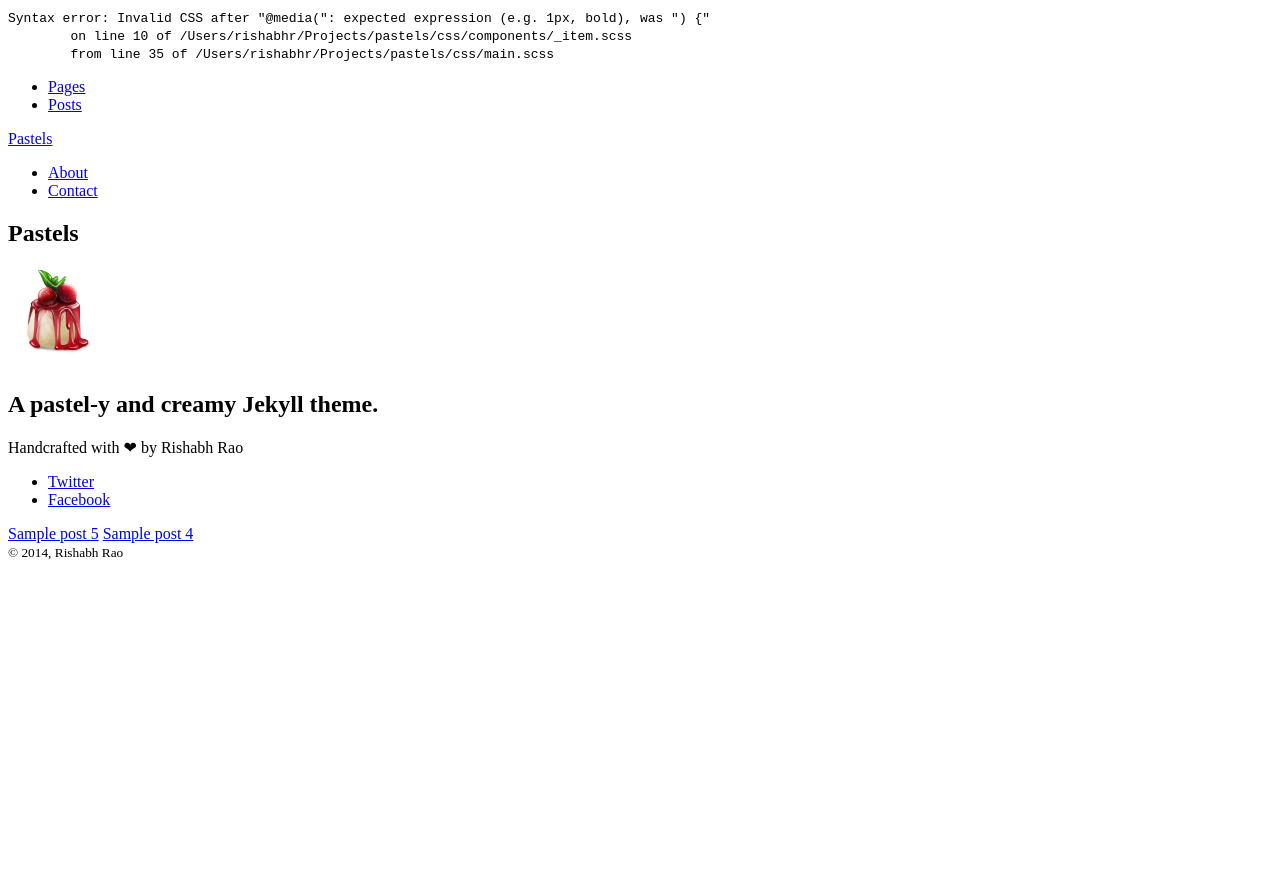
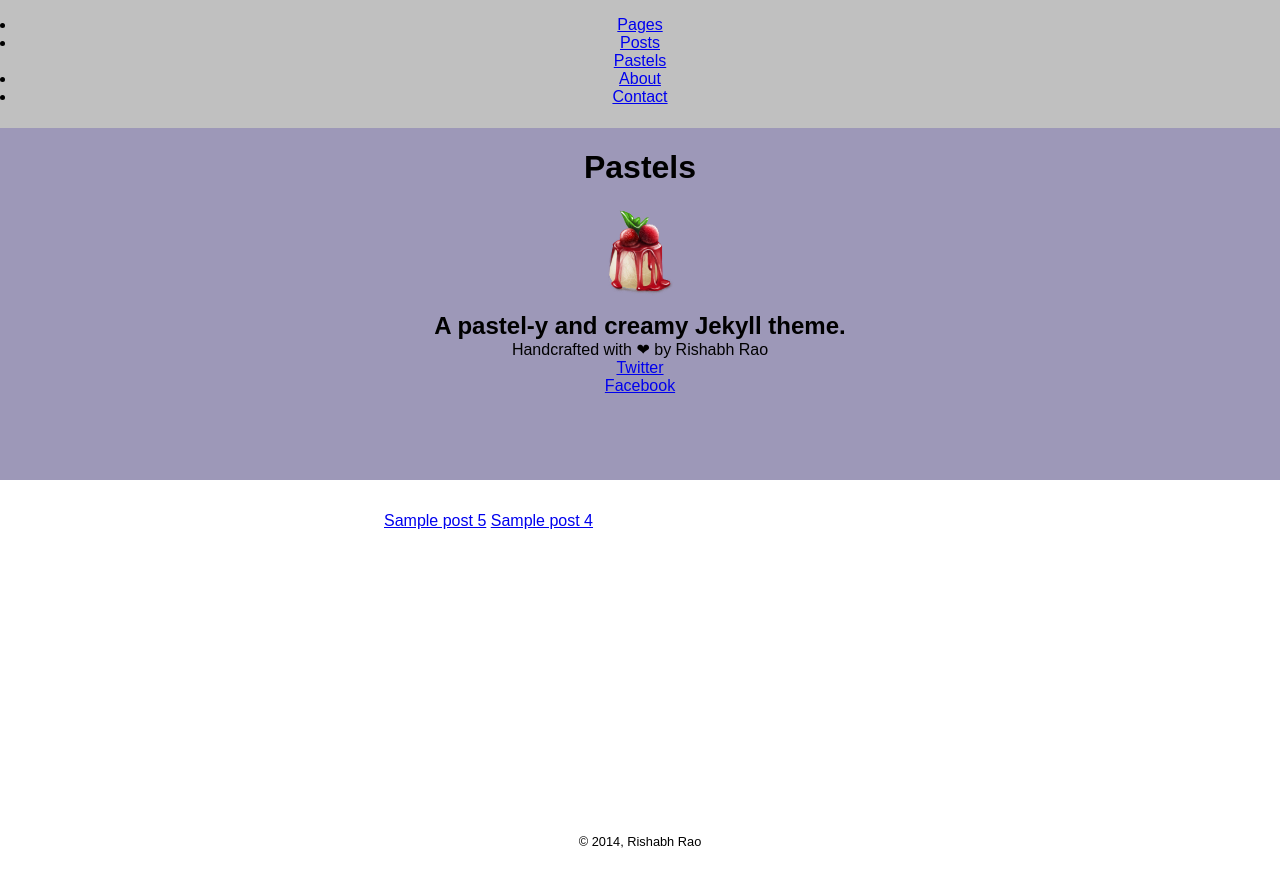
Before and after one commit to rishabh-ink/pastels, a Jekyll site: the page built from index.html, in a window 1280 px wide. Shown: the top 887 px of the page. Built offline with Jekyll 4.4.1, drawn with Linux system fonts in a browser that asks for light colours; Markdown is read by kramdown in place of the engine named in the settings.

Commit message:
Moved menu style rules to its own file.

```diff
--- a/css/components/_header.scss
+++ b/css/components/_header.scss
@@ -7,7 +7,3 @@
   top: 0;
   z-index: $header-zindex;
 }
-
-.menu {
-  list-style: none;
-}
--- /dev/null
+++ b/css/components/_menu.scss
@@ -0,0 +1,3 @@
+.menu {
+  list-style: none;
+}
--- a/css/main.css
+++ b/css/main.css
@@ -1,89 +1,541 @@
-/*
-Syntax error: Invalid CSS after "@media(": expected expression (e.g. 1px, bold), was ") {"
-        on line 10 of /Users/rishabhr/Projects/pastels/css/components/_item.scss
-        from line 35 of /Users/rishabhr/Projects/pastels/css/main.scss
+@charset "UTF-8";
+/**
+ * ⚑ Project scaffolding
+ */
+/*! normalize.css v2.1.3 | MIT License | git.io/normalize */
+/* ==========================================================================
+   HTML5 display definitions
+   ========================================================================== */
+/**
+ * Correct `block` display not defined in IE 8/9.
+ */
+/* line 22, ../lib/normalize-css/normalize.css */
+article,
+aside,
+details,
+figcaption,
+figure,
+footer,
+header,
+hgroup,
+main,
+nav,
+section,
+summary {
+  display: block;
+}
 
-Backtrace:
-/Users/rishabhr/Projects/pastels/css/components/_item.scss:10
-/Users/rishabhr/Projects/pastels/css/main.scss:35
-/Users/rishabhr/.rvm/gems/ruby-1.9.3-p448/gems/sass-3.2.13/lib/sass/scss/parser.rb:1149:in `expected'
-/Users/rishabhr/.rvm/gems/ruby-1.9.3-p448/gems/sass-3.2.13/lib/sass/script/lexer.rb:199:in `expected!'
-/Users/rishabhr/.rvm/gems/ruby-1.9.3-p448/gems/sass-3.2.13/lib/sass/script/parser.rb:471:in `assert_expr'
-/Users/rishabhr/.rvm/gems/ruby-1.9.3-p448/gems/sass-3.2.13/lib/sass/script/parser.rb:49:in `parse'
-/Users/rishabhr/.rvm/gems/ruby-1.9.3-p448/gems/sass-3.2.13/lib/sass/scss/parser.rb:1022:in `sass_script'
-/Users/rishabhr/.rvm/gems/ruby-1.9.3-p448/gems/sass-3.2.13/lib/sass/scss/parser.rb:405:in `media_expr'
-/Users/rishabhr/.rvm/gems/ruby-1.9.3-p448/gems/sass-3.2.13/lib/sass/scss/parser.rb:387:in `media_query'
-/Users/rishabhr/.rvm/gems/ruby-1.9.3-p448/gems/sass-3.2.13/lib/sass/scss/parser.rb:354:in `media_query_list'
-/Users/rishabhr/.rvm/gems/ruby-1.9.3-p448/gems/sass-3.2.13/lib/sass/scss/parser.rb:1066:in `expr!'
-/Users/rishabhr/.rvm/gems/ruby-1.9.3-p448/gems/sass-3.2.13/lib/sass/scss/parser.rb:349:in `media_directive'
-/Users/rishabhr/.rvm/gems/ruby-1.9.3-p448/gems/sass-3.2.13/lib/sass/scss/parser.rb:174:in `special_directive'
-/Users/rishabhr/.rvm/gems/ruby-1.9.3-p448/gems/sass-3.2.13/lib/sass/scss/parser.rb:146:in `directive'
-/Users/rishabhr/.rvm/gems/ruby-1.9.3-p448/gems/sass-3.2.13/lib/sass/scss/parser.rb:553:in `block_child'
-/Users/rishabhr/.rvm/gems/ruby-1.9.3-p448/gems/sass-3.2.13/lib/sass/scss/parser.rb:546:in `block_contents'
-/Users/rishabhr/.rvm/gems/ruby-1.9.3-p448/gems/sass-3.2.13/lib/sass/scss/parser.rb:82:in `stylesheet'
-/Users/rishabhr/.rvm/gems/ruby-1.9.3-p448/gems/sass-3.2.13/lib/sass/scss/parser.rb:27:in `parse'
-/Users/rishabhr/.rvm/gems/ruby-1.9.3-p448/gems/sass-3.2.13/lib/sass/engine.rb:342:in `_to_tree'
-/Users/rishabhr/.rvm/gems/ruby-1.9.3-p448/gems/sass-3.2.13/lib/sass/engine.rb:274:in `to_tree'
-/Users/rishabhr/.rvm/gems/ruby-1.9.3-p448/gems/sass-3.2.13/lib/sass/tree/visitors/perform.rb:225:in `visit_import'
-/Users/rishabhr/.rvm/gems/ruby-1.9.3-p448/gems/sass-3.2.13/lib/sass/tree/visitors/base.rb:37:in `visit'
-/Users/rishabhr/.rvm/gems/ruby-1.9.3-p448/gems/sass-3.2.13/lib/sass/tree/visitors/perform.rb:100:in `visit'
-/Users/rishabhr/.rvm/gems/ruby-1.9.3-p448/gems/sass-3.2.13/lib/sass/tree/visitors/base.rb:53:in `block in visit_children'
-/Users/rishabhr/.rvm/gems/ruby-1.9.3-p448/gems/sass-3.2.13/lib/sass/tree/visitors/base.rb:53:in `map'
-/Users/rishabhr/.rvm/gems/ruby-1.9.3-p448/gems/sass-3.2.13/lib/sass/tree/visitors/base.rb:53:in `visit_children'
-/Users/rishabhr/.rvm/gems/ruby-1.9.3-p448/gems/sass-3.2.13/lib/sass/tree/visitors/perform.rb:109:in `block in visit_children'
-/Users/rishabhr/.rvm/gems/ruby-1.9.3-p448/gems/sass-3.2.13/lib/sass/tree/visitors/perform.rb:121:in `with_environment'
-/Users/rishabhr/.rvm/gems/ruby-1.9.3-p448/gems/sass-3.2.13/lib/sass/tree/visitors/perform.rb:108:in `visit_children'
-/Users/rishabhr/.rvm/gems/ruby-1.9.3-p448/gems/sass-3.2.13/lib/sass/tree/visitors/base.rb:37:in `block in visit'
-/Users/rishabhr/.rvm/gems/ruby-1.9.3-p448/gems/sass-3.2.13/lib/sass/tree/visitors/perform.rb:128:in `visit_root'
-/Users/rishabhr/.rvm/gems/ruby-1.9.3-p448/gems/sass-3.2.13/lib/sass/tree/visitors/base.rb:37:in `visit'
-/Users/rishabhr/.rvm/gems/ruby-1.9.3-p448/gems/sass-3.2.13/lib/sass/tree/visitors/perform.rb:100:in `visit'
-/Users/rishabhr/.rvm/gems/ruby-1.9.3-p448/gems/sass-3.2.13/lib/sass/tree/visitors/perform.rb:7:in `visit'
-/Users/rishabhr/.rvm/gems/ruby-1.9.3-p448/gems/sass-3.2.13/lib/sass/tree/root_node.rb:20:in `render'
-/Users/rishabhr/.rvm/gems/ruby-1.9.3-p448/gems/sass-3.2.13/lib/sass/engine.rb:315:in `_render'
-/Users/rishabhr/.rvm/gems/ruby-1.9.3-p448/gems/sass-3.2.13/lib/sass/engine.rb:262:in `render'
-/Users/rishabhr/.rvm/gems/ruby-1.9.3-p448/gems/compass-0.12.2/lib/compass/compiler.rb:140:in `block (2 levels) in compile'
-/Users/rishabhr/.rvm/gems/ruby-1.9.3-p448/gems/compass-0.12.2/lib/compass/compiler.rb:126:in `timed'
-/Users/rishabhr/.rvm/gems/ruby-1.9.3-p448/gems/compass-0.12.2/lib/compass/compiler.rb:139:in `block in compile'
-/Users/rishabhr/.rvm/gems/ruby-1.9.3-p448/gems/compass-0.12.2/lib/compass/logger.rb:45:in `red'
-/Users/rishabhr/.rvm/gems/ruby-1.9.3-p448/gems/compass-0.12.2/lib/compass/compiler.rb:138:in `compile'
-/Users/rishabhr/.rvm/gems/ruby-1.9.3-p448/gems/compass-0.12.2/lib/compass/compiler.rb:118:in `compile_if_required'
-/Users/rishabhr/.rvm/gems/ruby-1.9.3-p448/gems/compass-0.12.2/lib/compass/compiler.rb:103:in `block (2 levels) in run'
-/Users/rishabhr/.rvm/gems/ruby-1.9.3-p448/gems/compass-0.12.2/lib/compass/compiler.rb:101:in `each'
-/Users/rishabhr/.rvm/gems/ruby-1.9.3-p448/gems/compass-0.12.2/lib/compass/compiler.rb:101:in `block in run'
-/Users/rishabhr/.rvm/gems/ruby-1.9.3-p448/gems/compass-0.12.2/lib/compass/compiler.rb:126:in `timed'
-/Users/rishabhr/.rvm/gems/ruby-1.9.3-p448/gems/compass-0.12.2/lib/compass/compiler.rb:100:in `run'
-/Users/rishabhr/.rvm/gems/ruby-1.9.3-p448/gems/compass-0.12.2/lib/compass/commands/watch_project.rb:147:in `recompile'
-/Users/rishabhr/.rvm/gems/ruby-1.9.3-p448/gems/fssm-0.2.10/lib/fssm/path.rb:73:in `call'
-/Users/rishabhr/.rvm/gems/ruby-1.9.3-p448/gems/fssm-0.2.10/lib/fssm/path.rb:73:in `run_callback'
-/Users/rishabhr/.rvm/gems/ruby-1.9.3-p448/gems/fssm-0.2.10/lib/fssm/path.rb:55:in `callback_action'
-/Users/rishabhr/.rvm/gems/ruby-1.9.3-p448/gems/fssm-0.2.10/lib/fssm/path.rb:35:in `update'
-/Users/rishabhr/.rvm/gems/ruby-1.9.3-p448/gems/fssm-0.2.10/lib/fssm/state/directory.rb:39:in `block in modified'
-/Users/rishabhr/.rvm/gems/ruby-1.9.3-p448/gems/fssm-0.2.10/lib/fssm/state/directory.rb:37:in `each'
-/Users/rishabhr/.rvm/gems/ruby-1.9.3-p448/gems/fssm-0.2.10/lib/fssm/state/directory.rb:37:in `modified'
-/Users/rishabhr/.rvm/gems/ruby-1.9.3-p448/gems/fssm-0.2.10/lib/fssm/state/directory.rb:18:in `refresh'
-/Users/rishabhr/.rvm/gems/ruby-1.9.3-p448/gems/fssm-0.2.10/lib/fssm/backends/rbfsevent.rb:30:in `block in temporary_multipath_handler'
-/Users/rishabhr/.rvm/gems/ruby-1.9.3-p448/gems/fssm-0.2.10/lib/fssm/backends/rbfsevent.rb:27:in `each'
-/Users/rishabhr/.rvm/gems/ruby-1.9.3-p448/gems/fssm-0.2.10/lib/fssm/backends/rbfsevent.rb:27:in `temporary_multipath_handler'
-/Users/rishabhr/.rvm/gems/ruby-1.9.3-p448/gems/fssm-0.2.10/lib/fssm/backends/rbfsevent.rb:17:in `block (2 levels) in run'
-/Users/rishabhr/.rvm/gems/ruby-1.9.3-p448/gems/fssm-0.2.10/lib/fssm/backends/rbfsevent.rb:16:in `each'
-/Users/rishabhr/.rvm/gems/ruby-1.9.3-p448/gems/fssm-0.2.10/lib/fssm/backends/rbfsevent.rb:16:in `block in run'
-/Users/rishabhr/.rvm/gems/ruby-1.9.3-p448@global/gems/rb-fsevent-0.9.4/lib/rb-fsevent/fsevent.rb:45:in `call'
-/Users/rishabhr/.rvm/gems/ruby-1.9.3-p448@global/gems/rb-fsevent-0.9.4/lib/rb-fsevent/fsevent.rb:45:in `run'
-/Users/rishabhr/.rvm/gems/ruby-1.9.3-p448/gems/fssm-0.2.10/lib/fssm/backends/rbfsevent.rb:20:in `run'
-/Users/rishabhr/.rvm/gems/ruby-1.9.3-p448/gems/fssm-0.2.10/lib/fssm/monitor.rb:26:in `run'
-/Users/rishabhr/.rvm/gems/ruby-1.9.3-p448/gems/fssm-0.2.10/lib/fssm.rb:70:in `monitor'
-/Users/rishabhr/.rvm/gems/ruby-1.9.3-p448/gems/compass-0.12.2/lib/compass/commands/watch_project.rb:87:in `perform'
-/Users/rishabhr/.rvm/gems/ruby-1.9.3-p448/gems/compass-0.12.2/lib/compass/commands/base.rb:18:in `execute'
-/Users/rishabhr/.rvm/gems/ruby-1.9.3-p448/gems/compass-0.12.2/lib/compass/commands/project_base.rb:19:in `execute'
-/Users/rishabhr/.rvm/gems/ruby-1.9.3-p448/gems/compass-0.12.2/lib/compass/exec/sub_command_ui.rb:43:in `perform!'
-/Users/rishabhr/.rvm/gems/ruby-1.9.3-p448/gems/compass-0.12.2/lib/compass/exec/sub_command_ui.rb:15:in `run!'
-/Users/rishabhr/.rvm/gems/ruby-1.9.3-p448/gems/compass-0.12.2/bin/compass:30:in `block in <top (required)>'
-/Users/rishabhr/.rvm/gems/ruby-1.9.3-p448/gems/compass-0.12.2/bin/compass:44:in `call'
-/Users/rishabhr/.rvm/gems/ruby-1.9.3-p448/gems/compass-0.12.2/bin/compass:44:in `<top (required)>'
-/Users/rishabhr/.rvm/gems/ruby-1.9.3-p448/bin/compass:19:in `load'
-/Users/rishabhr/.rvm/gems/ruby-1.9.3-p448/bin/compass:19:in `<main>'
-*/
-body:before {
-  white-space: pre;
-  font-family: monospace;
-  content: "Syntax error: Invalid CSS after \"@media(\": expected expression (e.g. 1px, bold), was \") {\"\A         on line 10 of /Users/rishabhr/Projects/pastels/css/components/_item.scss\A         from line 35 of /Users/rishabhr/Projects/pastels/css/main.scss"; }
+/**
+ * Correct `inline-block` display not defined in IE 8/9.
+ */
+/* line 32, ../lib/normalize-css/normalize.css */
+audio,
+canvas,
+video {
+  display: inline-block;
+}
+
+/**
+ * Prevent modern browsers from displaying `audio` without controls.
+ * Remove excess height in iOS 5 devices.
+ */
+/* line 41, ../lib/normalize-css/normalize.css */
+audio:not([controls]) {
+  display: none;
+  height: 0;
+}
+
+/**
+ * Address `[hidden]` styling not present in IE 8/9.
+ * Hide the `template` element in IE, Safari, and Firefox < 22.
+ */
+/* line 52, ../lib/normalize-css/normalize.css */
+[hidden],
+template {
+  display: none;
+}
+
+/* ==========================================================================
+   Base
+   ========================================================================== */
+/**
+ * 1. Set default font family to sans-serif.
+ * 2. Prevent iOS text size adjust after orientation change, without disabling
+ *    user zoom.
+ */
+/* line 66, ../lib/normalize-css/normalize.css */
+html {
+  font-family: sans-serif;
+  /* 1 */
+  -ms-text-size-adjust: 100%;
+  /* 2 */
+  -webkit-text-size-adjust: 100%;
+  /* 2 */
+}
+
+/**
+ * Remove default margin.
+ */
+/* line 76, ../lib/normalize-css/normalize.css */
+body {
+  margin: 0;
+}
+
+/* ==========================================================================
+   Links
+   ========================================================================== */
+/**
+ * Remove the gray background color from active links in IE 10.
+ */
+/* line 88, ../lib/normalize-css/normalize.css */
+a {
+  background: transparent;
+}
+
+/**
+ * Address `outline` inconsistency between Chrome and other browsers.
+ */
+/* line 96, ../lib/normalize-css/normalize.css */
+a:focus {
+  outline: thin dotted;
+}
+
+/**
+ * Improve readability when focused and also mouse hovered in all browsers.
+ */
+/* line 105, ../lib/normalize-css/normalize.css */
+a:active,
+a:hover {
+  outline: 0;
+}
+
+/* ==========================================================================
+   Typography
+   ========================================================================== */
+/**
+ * Address variable `h1` font-size and margin within `section` and `article`
+ * contexts in Firefox 4+, Safari 5, and Chrome.
+ */
+/* line 118, ../lib/normalize-css/normalize.css */
+h1 {
+  font-size: 2em;
+  margin: 0.67em 0;
+}
+
+/**
+ * Address styling not present in IE 8/9, Safari 5, and Chrome.
+ */
+/* line 127, ../lib/normalize-css/normalize.css */
+abbr[title] {
+  border-bottom: 1px dotted;
+}
+
+/**
+ * Address style set to `bolder` in Firefox 4+, Safari 5, and Chrome.
+ */
+/* line 136, ../lib/normalize-css/normalize.css */
+b,
+strong {
+  font-weight: bold;
+}
+
+/**
+ * Address styling not present in Safari 5 and Chrome.
+ */
+/* line 144, ../lib/normalize-css/normalize.css */
+dfn {
+  font-style: italic;
+}
+
+/**
+ * Address differences between Firefox and other browsers.
+ */
+/* line 152, ../lib/normalize-css/normalize.css */
+hr {
+  -moz-box-sizing: content-box;
+  box-sizing: content-box;
+  height: 0;
+}
+
+/**
+ * Address styling not present in IE 8/9.
+ */
+/* line 162, ../lib/normalize-css/normalize.css */
+mark {
+  background: #ff0;
+  color: #000;
+}
+
+/**
+ * Correct font family set oddly in Safari 5 and Chrome.
+ */
+/* line 174, ../lib/normalize-css/normalize.css */
+code,
+kbd,
+pre,
+samp {
+  font-family: monospace, serif;
+  font-size: 1em;
+}
+
+/**
+ * Improve readability of pre-formatted text in all browsers.
+ */
+/* line 183, ../lib/normalize-css/normalize.css */
+pre {
+  white-space: pre-wrap;
+}
+
+/**
+ * Set consistent quote types.
+ */
+/* line 191, ../lib/normalize-css/normalize.css */
+q {
+  quotes: "\201C" "\201D" "\2018" "\2019";
+}
+
+/**
+ * Address inconsistent and variable font size in all browsers.
+ */
+/* line 199, ../lib/normalize-css/normalize.css */
+small {
+  font-size: 80%;
+}
+
+/**
+ * Prevent `sub` and `sup` affecting `line-height` in all browsers.
+ */
+/* line 208, ../lib/normalize-css/normalize.css */
+sub,
+sup {
+  font-size: 75%;
+  line-height: 0;
+  position: relative;
+  vertical-align: baseline;
+}
+
+/* line 215, ../lib/normalize-css/normalize.css */
+sup {
+  top: -0.5em;
+}
+
+/* line 219, ../lib/normalize-css/normalize.css */
+sub {
+  bottom: -0.25em;
+}
+
+/* ==========================================================================
+   Embedded content
+   ========================================================================== */
+/**
+ * Remove border when inside `a` element in IE 8/9.
+ */
+/* line 231, ../lib/normalize-css/normalize.css */
+img {
+  border: 0;
+}
+
+/**
+ * Correct overflow displayed oddly in IE 9.
+ */
+/* line 239, ../lib/normalize-css/normalize.css */
+svg:not(:root) {
+  overflow: hidden;
+}
+
+/* ==========================================================================
+   Figures
+   ========================================================================== */
+/**
+ * Address margin not present in IE 8/9 and Safari 5.
+ */
+/* line 251, ../lib/normalize-css/normalize.css */
+figure {
+  margin: 0;
+}
+
+/* ==========================================================================
+   Forms
+   ========================================================================== */
+/**
+ * Define consistent border, margin, and padding.
+ */
+/* line 263, ../lib/normalize-css/normalize.css */
+fieldset {
+  border: 1px solid #c0c0c0;
+  margin: 0 2px;
+  padding: 0.35em 0.625em 0.75em;
+}
+
+/**
+ * 1. Correct `color` not being inherited in IE 8/9.
+ * 2. Remove padding so people aren't caught out if they zero out fieldsets.
+ */
+/* line 274, ../lib/normalize-css/normalize.css */
+legend {
+  border: 0;
+  /* 1 */
+  padding: 0;
+  /* 2 */
+}
+
+/**
+ * 1. Correct font family not being inherited in all browsers.
+ * 2. Correct font size not being inherited in all browsers.
+ * 3. Address margins set differently in Firefox 4+, Safari 5, and Chrome.
+ */
+/* line 288, ../lib/normalize-css/normalize.css */
+button,
+input,
+select,
+textarea {
+  font-family: inherit;
+  /* 1 */
+  font-size: 100%;
+  /* 2 */
+  margin: 0;
+  /* 3 */
+}
+
+/**
+ * Address Firefox 4+ setting `line-height` on `input` using `!important` in
+ * the UA stylesheet.
+ */
+/* line 300, ../lib/normalize-css/normalize.css */
+button,
+input {
+  line-height: normal;
+}
+
+/**
+ * Address inconsistent `text-transform` inheritance for `button` and `select`.
+ * All other form control elements do not inherit `text-transform` values.
+ * Correct `button` style inheritance in Chrome, Safari 5+, and IE 8+.
+ * Correct `select` style inheritance in Firefox 4+ and Opera.
+ */
+/* line 312, ../lib/normalize-css/normalize.css */
+button,
+select {
+  text-transform: none;
+}
+
+/**
+ * 1. Avoid the WebKit bug in Android 4.0.* where (2) destroys native `audio`
+ *    and `video` controls.
+ * 2. Correct inability to style clickable `input` types in iOS.
+ * 3. Improve usability and consistency of cursor style between image-type
+ *    `input` and others.
+ */
+/* line 327, ../lib/normalize-css/normalize.css */
+button,
+html input[type="button"],
+input[type="reset"],
+input[type="submit"] {
+  -webkit-appearance: button;
+  /* 2 */
+  cursor: pointer;
+  /* 3 */
+}
+
+/**
+ * Re-set default cursor for disabled elements.
+ */
+/* line 337, ../lib/normalize-css/normalize.css */
+button[disabled],
+html input[disabled] {
+  cursor: default;
+}
+
+/**
+ * 1. Address box sizing set to `content-box` in IE 8/9/10.
+ * 2. Remove excess padding in IE 8/9/10.
+ */
+/* line 347, ../lib/normalize-css/normalize.css */
+input[type="checkbox"],
+input[type="radio"] {
+  box-sizing: border-box;
+  /* 1 */
+  padding: 0;
+  /* 2 */
+}
+
+/**
+ * 1. Address `appearance` set to `searchfield` in Safari 5 and Chrome.
+ * 2. Address `box-sizing` set to `border-box` in Safari 5 and Chrome
+ *    (include `-moz` to future-proof).
+ */
+/* line 358, ../lib/normalize-css/normalize.css */
+input[type="search"] {
+  -webkit-appearance: textfield;
+  /* 1 */
+  -moz-box-sizing: content-box;
+  -webkit-box-sizing: content-box;
+  /* 2 */
+  box-sizing: content-box;
+}
+
+/**
+ * Remove inner padding and search cancel button in Safari 5 and Chrome
+ * on OS X.
+ */
+/* line 371, ../lib/normalize-css/normalize.css */
+input[type="search"]::-webkit-search-cancel-button,
+input[type="search"]::-webkit-search-decoration {
+  -webkit-appearance: none;
+}
+
+/**
+ * Remove inner padding and border in Firefox 4+.
+ */
+/* line 380, ../lib/normalize-css/normalize.css */
+button::-moz-focus-inner,
+input::-moz-focus-inner {
+  border: 0;
+  padding: 0;
+}
+
+/**
+ * 1. Remove default vertical scrollbar in IE 8/9.
+ * 2. Improve readability and alignment in all browsers.
+ */
+/* line 390, ../lib/normalize-css/normalize.css */
+textarea {
+  overflow: auto;
+  /* 1 */
+  vertical-align: top;
+  /* 2 */
+}
+
+/* ==========================================================================
+   Tables
+   ========================================================================== */
+/**
+ * Remove most spacing between table cells.
+ */
+/* line 403, ../lib/normalize-css/normalize.css */
+table {
+  border-collapse: collapse;
+  border-spacing: 0;
+}
+
+/**
+ * ⚑ Overrides
+ */
+/* line 1, overrides/_reset.scss */
+ul {
+  margin: 0;
+  padding: 0;
+}
+
+/**
+ * ⚑ Settings
+ */
+/**
+ * ⚑ Dimensions
+ */
+/**
+ * ⚑ Z-index management
+ */
+/**
+ * ⚑ Colors
+ * Courtesy www.colourlovers.com
+ */
+/**
+ * ⚑ Components
+ */
+/* Apply a natural box layout model to all elements. */
+/* line 4, components/_html.scss */
+*,
+*:before,
+*:after {
+  -moz-box-sizing: border-box;
+  -webkit-box-sizing: border-box;
+  box-sizing: border-box;
+  margin: 0;
+  padding: 0;
+}
+
+/* line 13, components/_html.scss */
+html {
+  overflow-y: scroll;
+}
+
+/* line 1, components/_body.scss */
+body {
+  font-family: sans-serif;
+  text-align: center;
+}
+
+/* line 1, components/_container.scss */
+.container {
+  margin-top: 9rem;
+}
+
+/* line 1, components/_banner.scss */
+.banner {
+  position: fixed;
+  height: 22rem;
+  width: 100%;
+  top: 8rem;
+  z-index: 5;
+}
+
+/* line 9, components/_banner.scss */
+.banner--home {
+  background-color: #9d98b8;
+}
+
+/* line 13, components/_banner.scss */
+.banner--about {
+  background-color: #ffa446;
+}
+
+/* line 17, components/_banner.scss */
+.banner--contact {
+  background-color: #b2cba3;
+}
+
+/* line 21, components/_banner.scss */
+.banner--page {
+  background-color: #efaaa1;
+}
+
+/* line 25, components/_banner.scss */
+.banner--post {
+  background-color: #ffff99;
+}
+
+/* line 1, components/_item.scss */
+.item {
+  background-color: white;
+  margin-top: 30rem;
+  padding: 2rem;
+  min-height: 22rem;
+  position: relative;
+  z-index: 10;
+}
+
+/* line 10, components/_item.scss */
+.item__content {
+  max-width: 32rem;
+  margin: auto;
+  text-align: left;
+}
+
+/* line 1, components/_header.scss */
+.header {
+  background-color: silver;
+  padding: 1rem;
+  position: fixed;
+  height: 8rem;
+  width: 100%;
+  top: 0;
+  z-index: 15;
+}
+
+/* line 1, components/_footer.scss */
+.footer {
+  background-color: white;
+  position: relative;
+  z-index: 10;
+}
```
